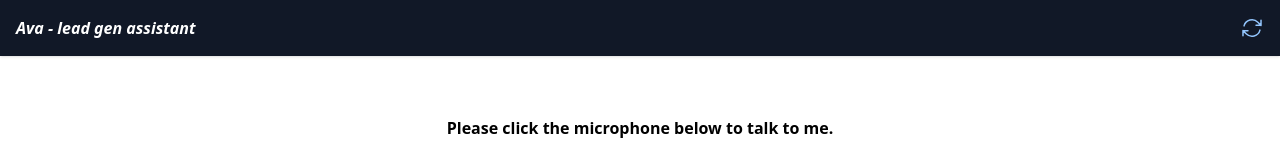
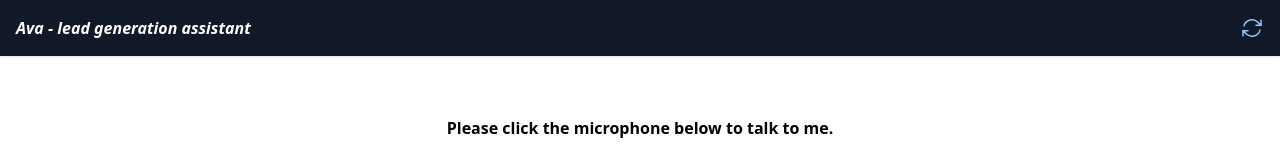
Before and after one commit to vi1world/voicebot-frontend, a React (Vite) app: page / in a window 1280 px wide. Shown: the top 160 px of the page. Built offline with nearby package versions, Linux system fonts and the light colour scheme.

Commit message:
Title change

```diff
--- a/index.html
+++ b/index.html
@@ -4,7 +4,7 @@
     <meta charset="UTF-8" />
     <link rel="icon" type="image/svg+xml" href="/vite.svg" />
     <meta name="viewport" content="width=device-width, initial-scale=1.0" />
-    <title>Ava - lead generation specialist</title>
+    <title>Ava - lead generation assistant demo</title>
   </head>
   <body>
     <div id="root"></div>
--- a/src/components/Title.tsx
+++ b/src/components/Title.tsx
@@ -30,7 +30,7 @@ function Title({ setMessages }: Props) {
 
   return (
     <div className="flex justify-between items-center w-full p-4 bg-gray-900 text-white font-bold shadow">
-      <div className="italic">Ava - lead gen assistant</div>
+      <div className="italic">Ava - lead generation assistant</div>
       <button
         onClick={resetConversation}
         className={
```
